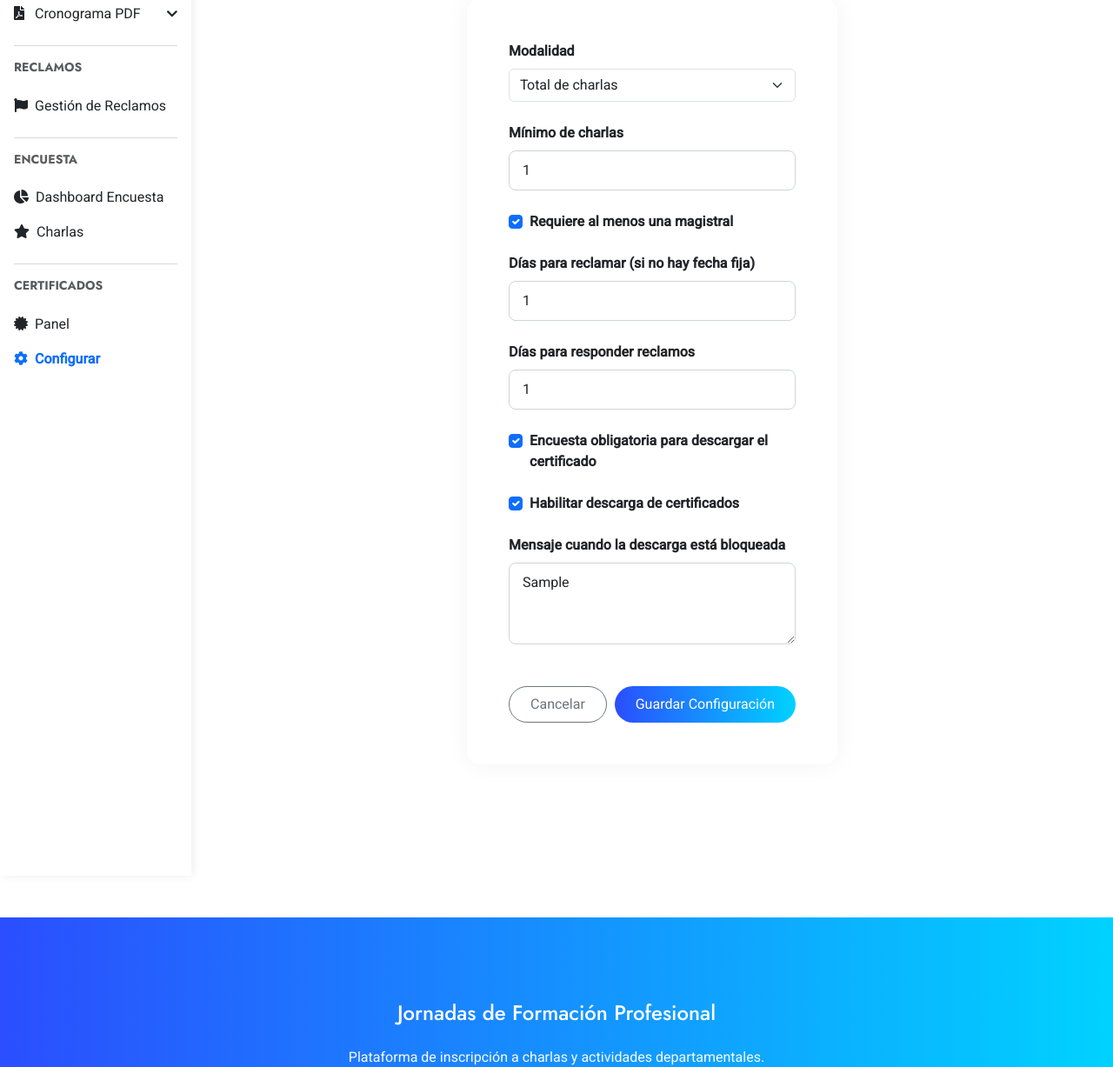
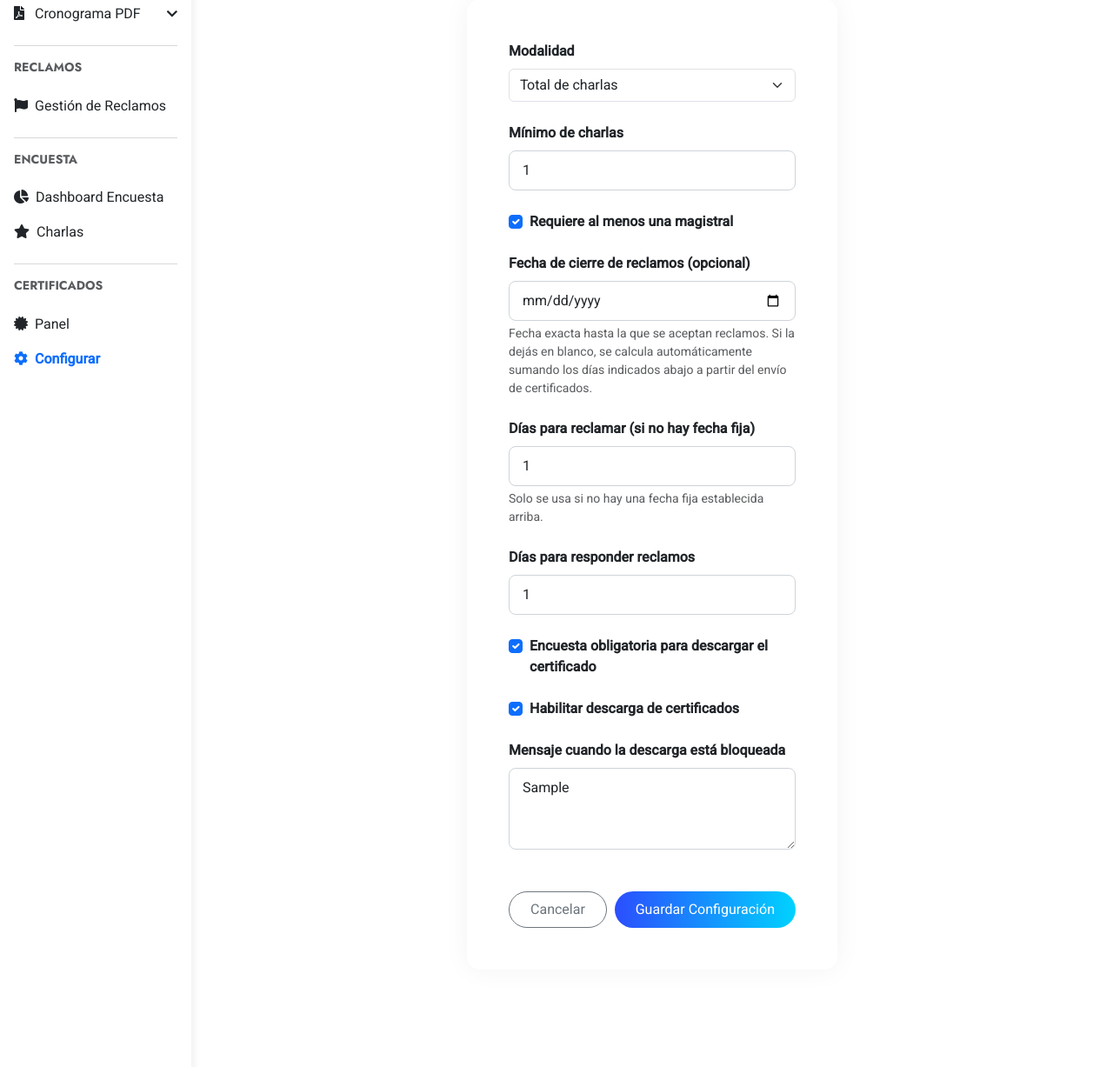
Before and after one commit to UTN-FRLP-Sau/jornadas-django, a Django app: page /admin/certificados/config/ in a window 1280 px wide. Shown: the part 327-1554 px from the top of the page at 87% size. Run offline with Django 5.2, Linux system fonts and the light colour scheme; a user stored in the database is signed in; tables that the repository leaves empty hold one stand-in row (values such as "Sample post"); some libraries are stand-ins or nearby versions.

Commit message:
fix(template): agregar campo fecha_cierre_reclamo al formulario de config
El campo se renderizaba manualmente en el template y faltaba el nuevo
campo. Se agrega antes de dias_reclamo con texto explicativo sobre
cuándo aplica cada opción.

Co-Authored-By: Claude Sonnet 4.6 <noreply@anthropic.com>

```diff
--- a/charlas/templates/charlas/certificate_config.html
+++ b/charlas/templates/charlas/certificate_config.html
@@ -26,8 +26,14 @@
                             <label class="form-check-label fw-bold">{{ form.requiere_magistral.label }}</label>
                         </div>
                         <div class="mb-4">
+                            <label class="form-label fw-bold">{{ form.fecha_cierre_reclamo.label }}</label>
+                            {{ form.fecha_cierre_reclamo }}
+                            <div class="form-text">Fecha exacta hasta la que se aceptan reclamos. Si la dejás en blanco, se calcula automáticamente sumando los días indicados abajo a partir del envío de certificados.</div>
+                        </div>
+                        <div class="mb-4">
                             <label class="form-label fw-bold">{{ form.dias_reclamo.label }}</label>
                             {{ form.dias_reclamo }}
+                            <div class="form-text">Solo se usa si no hay una fecha fija establecida arriba.</div>
                         </div>
                         <div class="mb-4">
                             <label class="form-label fw-bold">{{ form.dias_respuesta.label }}</label>
```
